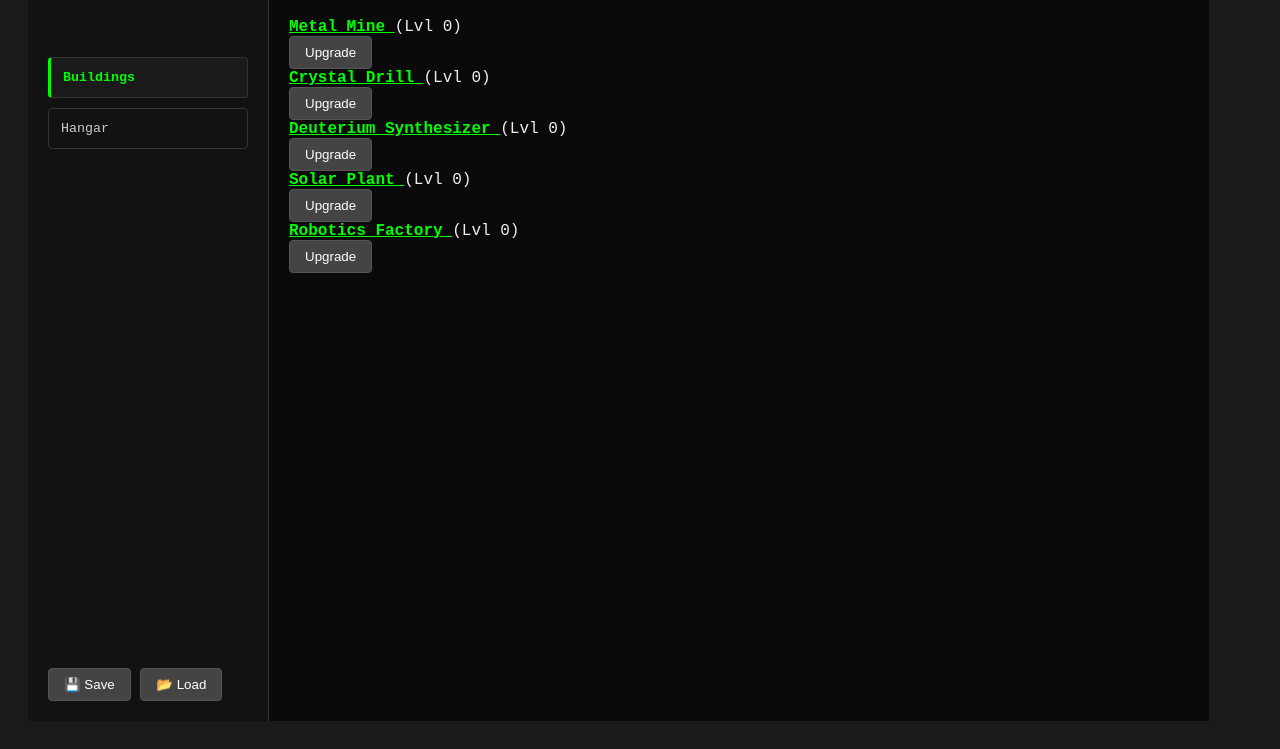
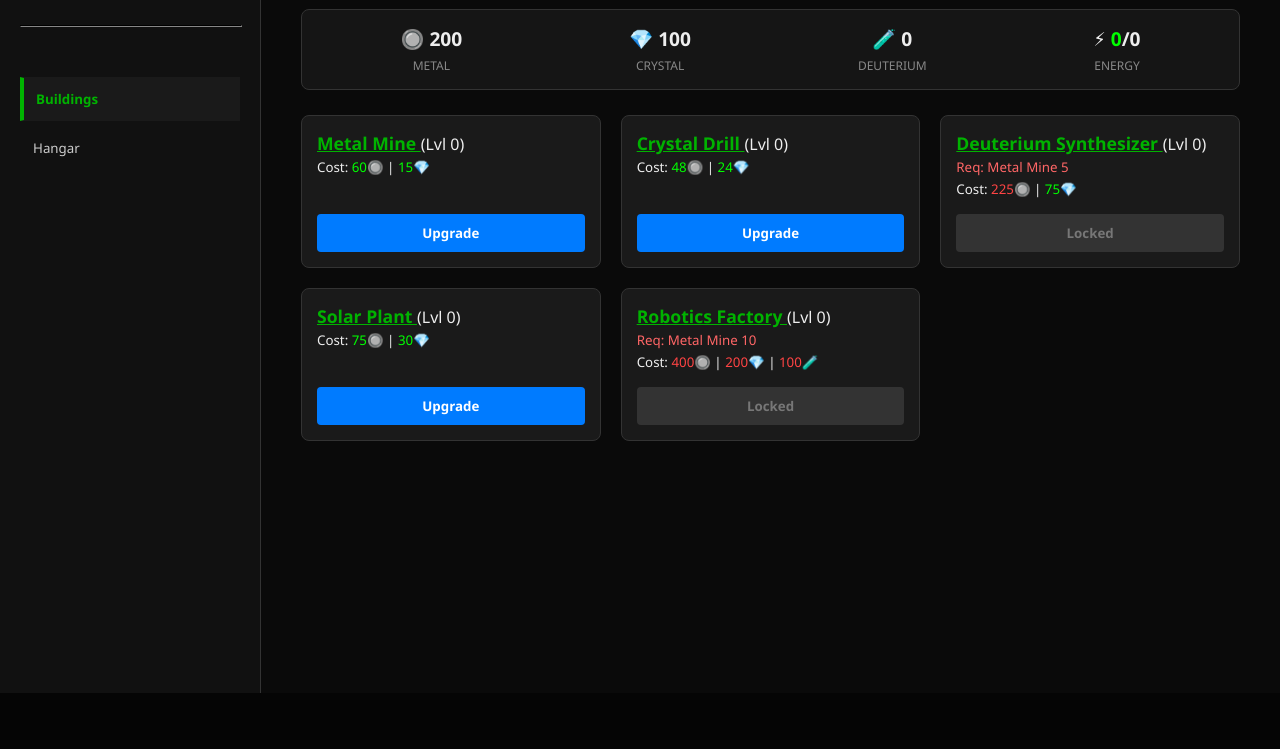
Before and after one commit to joaodperes/Stardust, a website built with Vite: page index.html in a window 1280 px wide. Shown: the part 107-856 px from the top of the page. After the commit the page ends 800 px from the top, so only its background shows below. Built offline with nearby package versions, Linux system fonts and the light colour scheme.

Commit message:
Cleaned css and html

```diff
--- a/index.html
+++ b/index.html
@@ -3,38 +3,60 @@
 <head>
     <meta charset="UTF-8">
     <meta name="viewport" content="width=device-width, initial-scale=1.0">
-    <title>Space Colony Manager</title>
+    <title>Stardust Colony</title>
     <link rel="stylesheet" href="style.css">
 </head>
 <body>
-<body>
+
     <div class="main-wrapper">
         <aside class="side-menu">
-            <h1>🚀 Colony Command</h1>
-            <nav class="nav-links">
-                <button id="btn-tab-buildings" class="tab-btn" onclick="UI.showTab('buildings')">Buildings</button>
-                <button id="id-tab-hangar" class="tab-btn" onclick="UI.showTab('hangar')">Hangar</button>
-            </nav>
-
-            <div class="menu-bar-vertical">
+            <div class="menu-actions">
                 <button onclick="Game.downloadSave()">💾 Save</button>
                 <input type="file" id="upload-input" style="display:none" onchange="Game.uploadSave(event)">
                 <button onclick="document.getElementById('upload-input').click()">📂 Load</button>
             </div>
+
+            <hr style="border-color: #333; width: 100%; margin: 15px 0;">
+
+            <nav class="nav-links">
+                <button id="btn-tab-buildings" class="tab-btn" onclick="UI.showTab('buildings')">Buildings</button>
+                <button id="btn-tab-hangar" class="tab-btn" onclick="UI.showTab('hangar')">Hangar</button>
+            </nav>
         </aside>
 
         <main class="game-content">
+            <header class="top-bar">
+                <h1>🚀 Colony Command</h1>
+            </header>
+
             <div class="resource-bar">
+                <div class="res-item" id="metal-hover" title="Metal">
+                    <div class="res-value">🔘 <span id="metal-display">0</span></div>
+                    <div class="res-label">Metal</div>
                 </div>
+                <div class="res-item" id="crystal-hover" title="Crystal">
+                    <div class="res-value">💎 <span id="crystal-display">0</span></div>
+                    <div class="res-label">Crystal</div>
+                </div>
+                <div class="res-item" id="deuterium-hover" title="Deuterium">
+                    <div class="res-value">🧪 <span id="deuterium-display">0</span></div>
+                    <div class="res-label">Deuterium</div>
+                </div>
+                <div class="res-item" title="Energy">
+                    <div class="res-value">⚡ <span id="energy-display">0</span>/<span id="max-energy-display">0</span></div>
+                    <div class="res-label">Energy</div>
+                </div>
+            </div>
 
             <section id="tab-buildings" class="game-tab">
-                <div id="building-list"></div>
+                <div id="building-list">
+                    </div>
             </section>
 
             <section id="tab-details" class="game-tab">
                 <button onclick="UI.showTab('buildings')" class="btn-back">⬅ Back</button>
-                <h2 id="details-name"></h2>
-                <p id="details-desc"></p>
+                <h2 id="details-name">Building</h2>
+                <p id="details-desc">Description</p>
                 <hr>
                 <h3>Projection</h3>
                 <div id="details-projection"></div>
@@ -46,7 +68,14 @@
             </section>
 
             <div id="construction-status" class="status-panel" style="display:none">
+                <div class="status-info">
+                    🏗️ <span id="build-name">None</span>: <span id="build-time">0</span>s
+                    <button onclick="Game.cancelConstruction()" class="btn-cancel">Cancel</button>
                 </div>
+                <div class="progress-container">
+                    <div id="build-progress-bar" class="progress-bar"></div>
+                </div>
+            </div>
         </main>
     </div>
 
--- a/src/gameData.js
+++ b/src/gameData.js
@@ -32,14 +32,14 @@ export let gameData = {
         maxEnergy: 0
     },
     buildings: {
-        mine: createBuilding("Metal Mine", "Produces metal", 60, 15, 0, 60, 10, 2),
-        crystal: createBuilding("Crystal Drill", "Produces crystal", 48, 24, 0, 30, 15, 1),
-        deuterium: createBuilding("Deuterium Synthesizer", "Produces deuterium", 225, 75, 0, 10, 25, 3, {
+        mine: createBuilding("Metal Mine", "Produces metal", 60, 15, 0, 60, 10, 2, "/h"),
+        crystal: createBuilding("Crystal Drill", "Produces crystal", 48, 24, 0, 30, 15, 1, "/h"),
+        deuterium: createBuilding("Deuterium Synthesizer", "Produces deuterium", 225, 75, 0, 10, 25, 3, "/h", {
             mine: { 1: 5, 5 : 10 }, // Lvl 1: requires Mine Lvl 5; Lvl 5: requires Mine Lvl 10
             crystal: { 2 : 2}
         }),
         solar: createBuilding("Solar Plant", "Produces energy", 75, 30, 0, 0, 20, -20,"⚡"), //negative energyWeight means production
-        robotics: createBuilding("Robotics Factory", "Reduces construction time", 400, 120, 0, 0, 120, 0,"% Time", {
+        robotics: createBuilding("Robotics Factory", "Reduces construction time", 400, 200, 100, 0, 120, 0,"% Time", {
                 mine: { 1 : 10 },
                 solar: { 10 : 30},
                 deuterium: { 10 : 15 }
--- a/style.css
+++ b/style.css
@@ -1,129 +1,187 @@
-/* Core Layout */
+/* --- 1. CORE LAYOUT & THEME --- */
 body {
-    font-family: 'Courier New', monospace;
-    background: #1a1a1a;
+    margin: 0;
+    font-family: 'Segoe UI', Tahoma, Geneva, Verdana, sans-serif;
+    background-color: #050505;
     color: #eee;
-    padding: 20px;
+    height: 100vh;
+    overflow: hidden; /* Prevents double scrollbars on the window */
 }
 
-.container {
-    max-width: 650px;
-    margin: 0 auto;
-    border: 1px solid #444;
-    padding: 25px;
-    background: #222;
-    border-radius: 10px;
-    box-shadow: 0 10px 30px rgba(0,0,0,0.5);
+/* The main container for the Sidebar + Game Area */
+.main-wrapper {
+    display: flex;
+    height: 100vh;
+    width: 100%;
+    overflow: hidden;
 }
 
-h1 { text-align: center; color: #007bff; margin-top: 0; }
+h1, h2, h3 {
+    margin-top: 0;
+    color: #007bff; /* Title Color */
+}
 
-/* Menu & Buttons */
-.menu-bar { margin-bottom: 25px; display: flex; gap: 10px; justify-content: center; }
 button {
-    padding: 8px 15px;
     cursor: pointer;
-    background: #444;
-    border: 1px solid #555;
+    font-family: inherit;
+}
+
+/* --- 2. SIDEBAR NAVIGATION --- */
+.side-menu {
+    width: 220px;
+    background: #111;
+    border-right: 1px solid #333;
+    padding: 20px;
+    display: flex;
+    flex-direction: column;
+    gap: 15px;
+    flex-shrink: 0; /* Prevents sidebar from squishing */
+}
+
+.menu-actions {
+    display: flex;
+    flex-direction: column;
+    gap: 10px;
+}
+
+.menu-actions button {
+    background: #2a2a2a;
+    border: 1px solid #444;
     color: white;
+    padding: 8px;
     border-radius: 4px;
 }
-button:hover { background: #555; }
 
-/* Resource Display */
+.menu-actions button:hover {
+    background: #444;
+}
+
+.nav-links {
+    display: flex;
+    flex-direction: column;
+    gap: 5px;
+    margin-top: 20px;
+}
+
+.tab-btn {
+    background: transparent;
+    color: #ccc;
+    border: 1px solid transparent; /* Invisible border to prevent jumping */
+    padding: 12px;
+    text-align: left;
+    transition: all 0.2s;
+}
+
+.tab-btn:hover {
+    background: #1a1a1a;
+    color: #fff;
+}
+
+/* The Active Tab Highlight */
+.tab-btn.active {
+    color: #00b300;
+    border-left: 4px solid #00b300;
+    background: #1a1a1a;
+    font-weight: bold;
+}
+
+/* --- 3. MAIN GAME CONTENT --- */
+.game-content {
+    flex-grow: 1;
+    padding: 20px 40px;
+    background: #0a0a0a;
+    overflow-y: auto; /* Allows scrolling inside the game area only */
+    max-width: 1000px; /* Prevents stretching on huge monitors */
+    margin: 0 auto;    /* Centers the content area */
+}
+
+/* Header */
+.top-bar {
+    margin-bottom: 20px;
+    border-bottom: 2px solid #333;
+    padding-bottom: 10px;
+}
+
+/* Resource Bar */
 .resource-bar {
     display: flex;
     justify-content: space-around;
-    background: #111;
+    background: #151515;
     padding: 15px;
     border-radius: 8px;
     border: 1px solid #333;
     margin-bottom: 25px;
 }
+
 .res-item { text-align: center; }
 .res-value { font-size: 1.2em; font-weight: bold; }
-.res-label { font-size: 0.7em; color: #888; text-transform: uppercase; margin-top: 4px; }
+.res-label { font-size: 0.75em; color: #888; text-transform: uppercase; margin-top: 5px; }
 
-/* Low Power Warning */
-.warning .res-value, .warning .res-label { color: #ff4444 !important; }
-
-/* Buildings */
-.building {
-    background: #2d2d2d;
-    padding: 15px 20px;
-    margin-bottom: 12px;
-    border-radius: 6px;
-    display: flex;
-    justify-content: space-between;
-    align-items: center;
-    border-left: 4px solid #007bff;
-}
-.building button { background: #007bff; border: none; font-weight: bold; width: 100px; }
-.building button:disabled {
-    background: #444 !important;
-    color: #777 !important;
-    cursor: not-allowed;
-    border: 1px solid #333;
+/* Tabs Logic */
+.game-tab {
+    display: none; /* Hide all tabs by default */
+    animation: fadeIn 0.3s ease-in-out;
 }
 
-/* Construction Panel */
-.status-panel {
-    margin-top: 25px;
-    padding: 15px;
-    background: #111;
-    border-radius: 8px;
-}
-.status-info { display: flex; justify-content: space-between; align-items: center; margin-bottom: 10px; }
-.btn-cancel { background: #dc3545; font-size: 0.8em; }
-
-.progress-container { width: 100%; background: #333; height: 10px; border-radius: 5px; overflow: hidden; }
-.progress-bar { width: 0%; height: 100%; background: #28a745; transition: width 0.1s linear; }
-
-.tab-menu {
-    display: flex;
-    gap: 10px;
-    margin-bottom: 20px;
-    border-bottom: 2px solid #444;
-    padding-bottom: 10px;
+@keyframes fadeIn {
+    from { opacity: 0; }
+    to { opacity: 1; }
 }
 
-.tab-menu button {
-    background: #222;
-    color: #00ff00;
-    border: 1px solid #444;
-    padding: 10px 20px;
-    cursor: pointer;
-    text-transform: uppercase;
-    font-weight: bold;
+/* --- 4. BUILDINGS LIST --- */
+#building-list {
+    display: grid;
+    grid-template-columns: repeat(auto-fill, minmax(280px, 1fr));
+    gap: 20px;
 }
 
-.tab-menu button:hover {
-    background: #333;
+.building-card {
+    background: #1a1a1a;
+    border: 1px solid #333;
+    padding: 15px;
+    border-radius: 8px;
+    display: flex;
+    flex-direction: column;
+    justify-content: space-between;
+    transition: transform 0.2s;
 }
 
-/* Optional: Active tab styling */
-.tab-menu button.active {
-    border-color: #00ff00;
-    background: #111;
+.building-card:hover {
+    border-color: #555;
+    transform: translateY(-2px);
 }
 
-.game-tab {
-    display: none; /* Hide all tabs by default */
-    padding: 20px 0;
+.building-info strong {
+    color: #00b300;
+    font-size: 1.1em;
+    cursor: pointer;
+    text-decoration: underline;
 }
 
-#tab-details {
-    background: rgba(0, 0, 0, 0.3);
-    border-radius: 8px;
-    padding: 20px;
+.building-card button {
+    margin-top: 15px;
+    background: #007bff;
+    color: white;
+    border: none;
+    padding: 10px;
+    font-weight: bold;
+    border-radius: 4px;
 }
 
+.building-card button:disabled {
+    background: #333;
+    color: #777;
+    cursor: not-allowed;
+}
+
+/* --- 5. DETAILS & PROJECTION TABLE --- */
 .projection-table {
     width: 100%;
     border-collapse: collapse;
     margin-top: 15px;
-    background: #1a1a1a;
+    background: #151515;
     color: #eee;
+    font-size: 0.9em;
 }
 
 .projection-table th, .projection-table td {
@@ -134,94 +192,37 @@ button:hover { background: #555; }
 
 .projection-table th {
     background: #222;
-    color: #00ff00;
-    text-transform: uppercase;
-    font-size: 0.8em;
+    color: #00b300;
 }
 
-.projection-table tr:hover {
-    background: #252525;
+.btn-back {
+    background: transparent;
+    border: 1px solid #555;
+    color: #aaa;
+    margin-bottom: 15px;
 }
 
-.details-trigger {
-    cursor: pointer;
-    color: #00ff00;
-    text-decoration: underline;
+/* --- 6. CONSTRUCTION PANEL --- */
+.status-panel {
+    margin-top: 30px;
+    padding: 20px;
+    background: #111;
+    border: 1px solid #333;
+    border-radius: 8px;
 }
 
-.details-trigger:hover {
-    color: #fff;
+.progress-container {
+    width: 100%;
+    background: #333;
+    height: 12px;
+    border-radius: 6px;
+    overflow: hidden;
+    margin-top: 10px;
 }
 
-.main-wrapper {
-    display: flex;
-    min-height: 100vh;
+.progress-bar {
+    width: 0%;
+    height: 100%;
+    background: #00b300;
+    transition: width 0.1s linear;
 }
-
-.side-menu {
-    width: 200px;
-    background: #111;
-    border-right: 2px solid #333;
-    display: flex;
-    flex-direction: column;
-    padding: 20px;
-    gap: 10px;
-}
-
-.game-content {
-    flex: 1; /* This takes up the rest of the screen */
-    padding: 20px;
-    max-width: 900px; /* Keeps the game part from getting too wide */
-}
-
-.main-wrapper {
-    display: flex;
-    height: 100vh;
-    overflow: hidden;
-}
-
-.side-menu {
-    width: 200px;
-    background: #121212;
-    border-right: 1px solid #333;
-    display: flex;
-    flex-direction: column;
-    padding: 20px;
-}
-
-.nav-links {
-    display: flex;
-    flex-direction: column;
-    gap: 10px;
-    margin-top: 30px;
-    flex-grow: 1;
-}
-
-.tab-btn {
-    background: transparent;
-    color: #ccc; /* White/Grey by default */
-    border: 1px solid #333;
-    padding: 12px;
-    text-align: left;
-    cursor: pointer;
-    font-family: inherit;
-}
-
-.tab-btn:hover { background: #1a1a1a; }
-
-/* The "Bold/Green" state for the active tab */
-.tab-btn.active {
-    color: #00ff00;
-    border-left: 3px solid #00ff00;
-    font-weight: bold;
-    background: #1a1a1a;
-}
-
-.game-content {
-    flex-grow: 1;
-    overflow-y: auto;
-    padding: 20px;
-    background: #0a0a0a;
-}
-
-.game-tab { display: none; } /* Hidden by default */
```
